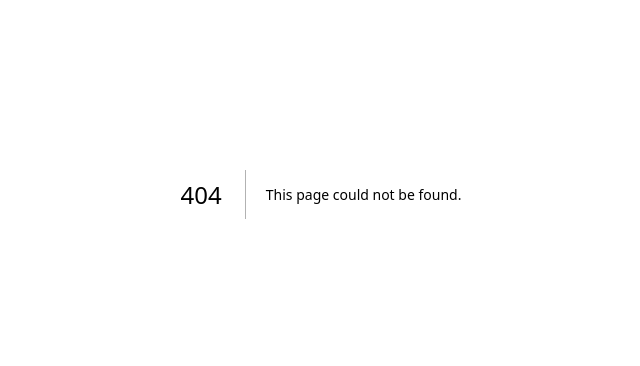
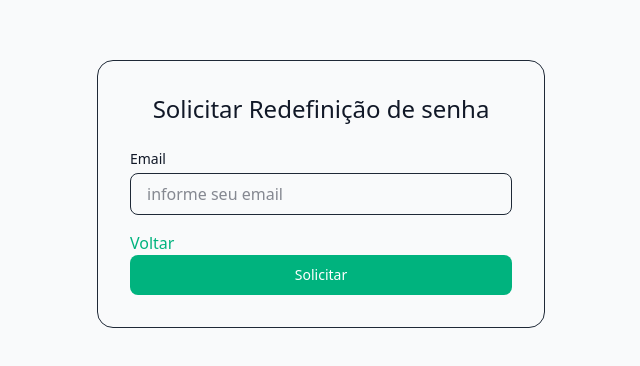
Before and after one commit to LucasPontees/template-for-my-projects, a Next.js app: page /redefinir-senha in a window 1280 px wide. Before the commit this address had no page. Shown: the part 206-572 px from the top of the page, without its empty margins (319-959 px from the left). Built offline with nearby package versions, Linux system fonts and the light colour scheme.

Commit message:
feat: criação da tela de redefinir senha

```diff
--- a/src/app/editar-usuario/page.tsx
+++ /dev/null
@@ -1,73 +0,0 @@
-"use client";
-
-import { useEffect, useState } from "react";
-import { api } from "@/http/api";
-
-type User = {
-  id: string;
-  name: string;
-  email: string;
-  avatarUrl?: string;
-};
-
-export default function EditarUsuarioPage() {
-  const [users, setUsers] = useState<User[]>([]);
-  const [loading, setLoading] = useState(true);
-  const [error, setError] = useState<string | null>(null);
-
-  useEffect(() => {
-    const fetchUsers = async () => {
-      try {
-        const data = await api.get("users").json<User[]>();
-        setUsers(data);
-      } catch (err) {
-        setError("Erro ao buscar usuários.");
-      } finally {
-        setLoading(false);
-      }
-    };
-
-    fetchUsers();
-  }, []);
-
-  if (loading) return <p>Carregando...</p>;
-  if (error) return <p>{error}</p>;
-
-  return (
-    <table>
-      <thead>
-        <tr>
-          <th>Nome</th>
-          <th>Email</th>
-          <th>Avatar</th>
-          <th>Ações</th>
-        </tr>
-      </thead>
-      <tbody>
-        {users.map((user) => (
-          <tr key={user.id}>
-            <td>{user.name}</td>
-            <td>{user.email}</td>
-            <td>
-              {user.avatarUrl ? (
-                <img
-                  src={`${process.env.NEXT_PUBLIC_API_BASE_URL}/${user.avatarUrl}`}
-                  alt={`Avatar de ${user.name}`}
-                  width={40}
-                  height={40}
-                />
-              ) : (
-                "Sem avatar"
-              )}
-            </td>
-            <td>
-              <button onClick={() => console.log("Editar", user.id)}>
-                Editar
-              </button>
-            </td>
-          </tr>
-        ))}
-      </tbody>
-    </table>
-  );
-}
--- a/src/app/login/page.tsx
+++ b/src/app/login/page.tsx
@@ -86,7 +86,7 @@ export default function LoginPage() {
                             <input type="checkbox" className="accent-primary" />
                             <span>Lembrar senha</span>
                         </label>
-                        <a href="#" className="text-primary hover:underline">Esqueceu a senha?</a>
+                        <Link href="/redefinir-senha" className="text-primary hover:underline">Esqueceu a senha?</Link>
                     </div>
 
                     {mensagem && <p className="text-red-500">{mensagem}</p>}
--- /dev/null
+++ b/src/app/redefinir-senha/page.tsx
@@ -0,0 +1,39 @@
+import { Button } from "@/components/ui/button";
+import Link from "next/link";
+
+
+export default function EditarUsuarioPage() {
+
+  return (
+    <div className="min-h-screen bg-background text-text flex items-center justify-center px-4">
+      <div className="w-full max-w-md bg-background rounded-2xl shadow-ld p-8 border border-border">
+        <h1 className="text-2xl text-text text-center mb-6">Solicitar Redefinição de senha</h1>
+        <form className="space-y-4" >
+          <div>
+            <label htmlFor="email" className="block mb-1 text-sm">Email</label>
+            <input
+              id="email"
+              type="email"
+              required
+              className="w-full px-4 py-2 rounded-lg bg-background border border-border text-text placeholder:text-muted focus:outline-none focus:ring-2 focus:ring-primary focus:border-primary"
+              placeholder="informe seu email"
+              autoComplete="off"
+              name="email"
+            // value={form.login}
+            // onChange={handleChange}
+            />
+          </div>
+          <div className="flex ">
+            <Link href="/login" className="text-primary hover:underline">Voltar</Link>
+          </div>
+        </form>
+        <Button
+          type="submit"
+          className="w-full bg-primary hover:bg-primary-dark text-white py-2 rounded-lg font-medium"
+        >
+          Solicitar
+        </Button>
+      </div>
+    </div>
+  );
+}
--- a/src/middleware.ts
+++ b/src/middleware.ts
@@ -15,7 +15,7 @@ export const config = {
   ],
 };
 
-const unprotectedRoutes = ["/login", "/editar-usuario", "/criar-usuario"];
+const unprotectedRoutes = ["/login", "/redefinir-senha", "/criar-usuario"];
 
 export function middleware(request: NextRequest) {
   const { pathname } = request.nextUrl;
```
